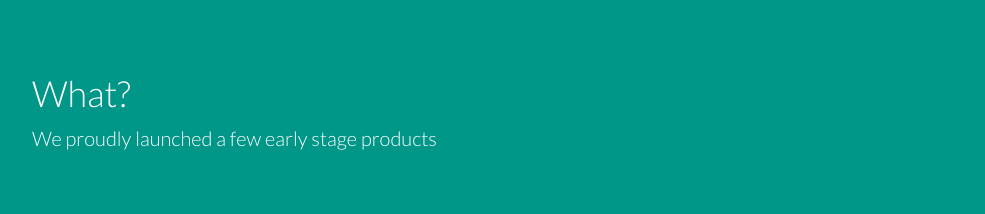
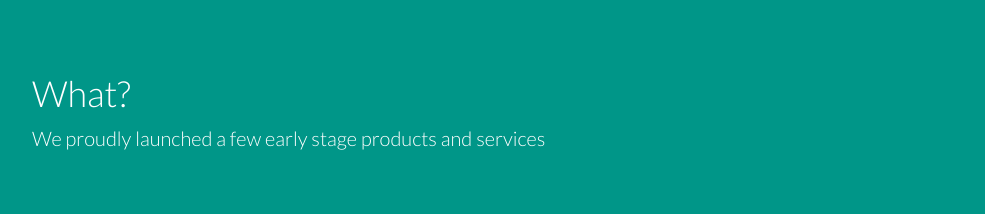
Before and after one commit to 720dreams/720dreams-page, a website: page app/index.html in a window 1280 px wide. Shown: the part 1140-1354 px from the top of the page, without its empty margins (143-1128 px from the left). Drawn offline with nearby package versions, Linux system fonts and the light colour scheme; files that its build step writes are made by us from their sources.

```diff
--- a/app/index.html
+++ b/app/index.html
@@ -77,7 +77,7 @@
       <div class="col-sm-12">
         <h1 id="what">What?</h1>
 
-        <p>We proudly launched a few early stage products</p>
+        <p>We proudly launched a few early stage products and services</p>
       </div>
     </div>
 
```
Also changed, not shown: app/images/apple-touch-icon-precomposed.png, app/images/favicon.png, app/images/logo-512.png, app/images/logo-only-512.png, app/images/logo-white-text.png, 4 other files.
